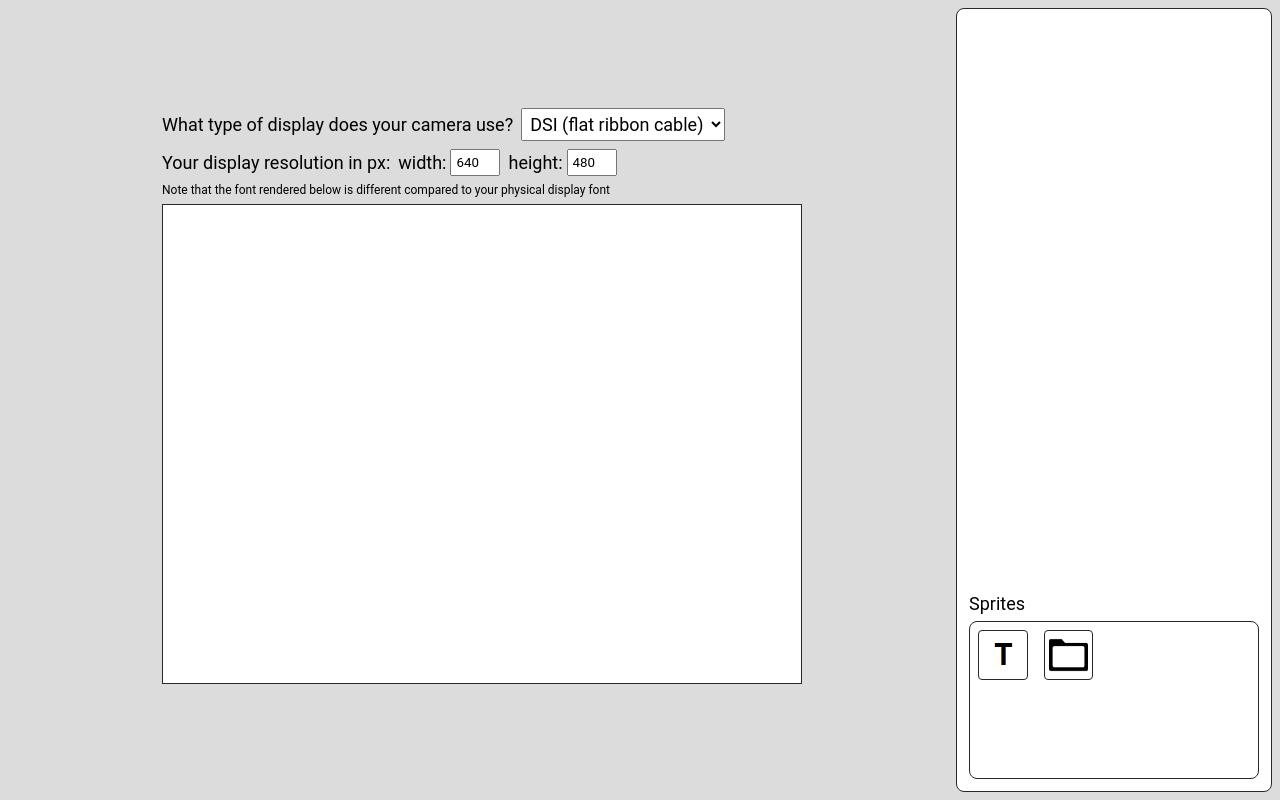
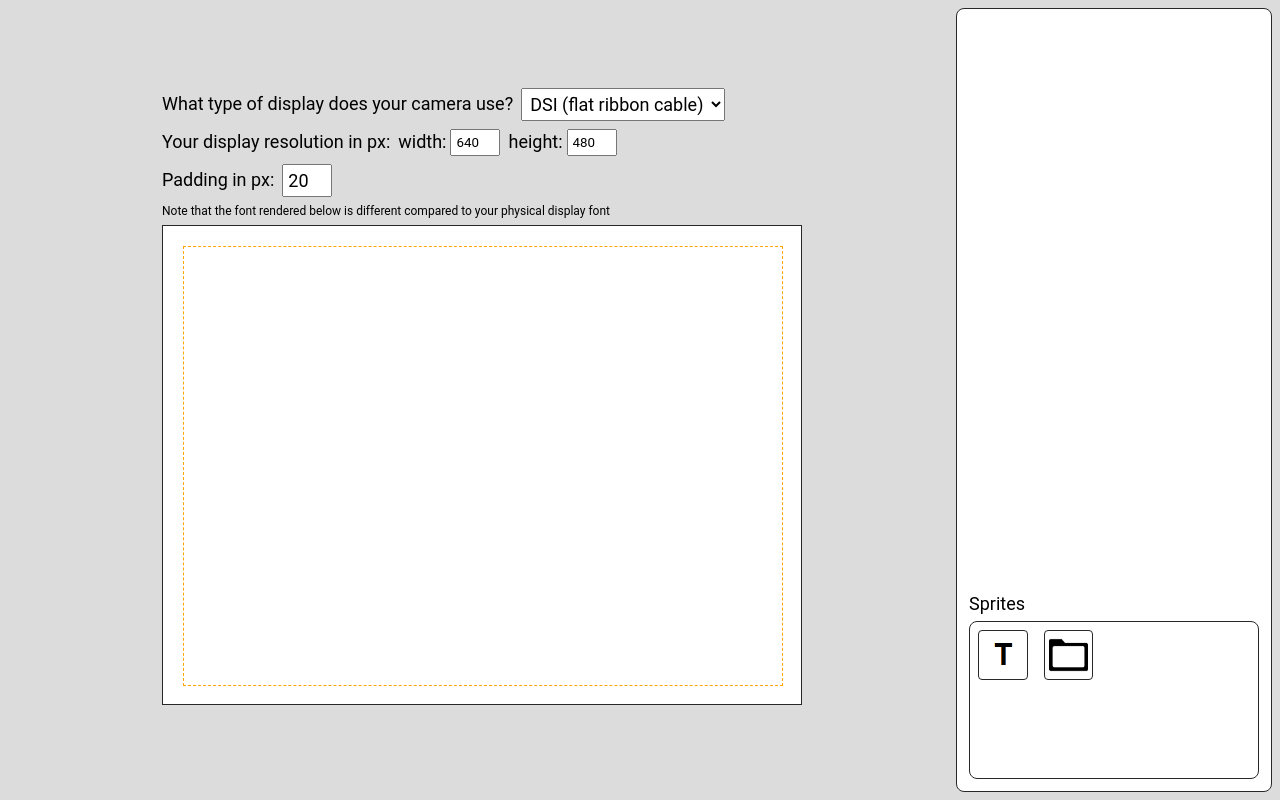
Before and after one commit to jdc-cunningham/pelicam, a React (Create React App) app in the folder src/menu-builder/app/: page / in a window 1280 px wide. Built offline with nearby package versions, Linux system fonts and the light colour scheme.

Commit message:
add padding visual guide

```diff
--- a/src/menu-builder/app/src/components/Display/Display.js
+++ b/src/menu-builder/app/src/components/Display/Display.js
@@ -6,10 +6,11 @@ const Display = (props) => {
 
   const [displayInfo, setDisplayInfo] = useState({
     type: 'DSI',
-    resolution: [640, 480] // jdc34 cam resolution
+    resolution: [640, 480], // jdc34 cam resolution
+    padding: 20 // visual aid
   });
 
-  const [lastActiveSprite, setLastActiveSprite] = useState({});
+  const [lastActiveSprite, setLastActiveSprite] = useState(null);
 
   const computePosition = (e, spriteName) => {
     const rect = e.target.getBoundingClientRect();
@@ -64,7 +65,7 @@ const Display = (props) => {
         <img
           key={index}
           alt="sprite"
-          className="App__left-display-sprite"
+          className={`App__left-display-sprite ${lastActiveSprite.name === sprite.name ? 'active': ''}`}
           src={sprite.data}
           title={sprite.name}
           draggable="true"
@@ -125,6 +126,17 @@ const Display = (props) => {
             />
           </span>
         </div>
+        <div className="App__left-display-padding">
+          <h3>Padding in px:</h3>
+          <input
+            type="number"
+            step="1"
+            value={displayInfo.padding}
+            onChange={
+              (e) => updateDisplayInfo('padding', e.target.value)
+            }
+          />
+        </div>
         <p className="disclaimer">Note that the font rendered below is different compared to your physical display font</p>
       </div>
       <div className="App__left-display">
@@ -138,10 +150,19 @@ const Display = (props) => {
           }}
         >
           {Object.keys(sprites).length > 0 && renderSprites()}
+          <div
+            className="App__left-display-scene-padding-visual-guide"
+            style={{
+              top: displayInfo.padding,
+              left: displayInfo.padding,
+              width: (displayInfo.resolution[0] - (displayInfo.padding * 2)),
+              height: (displayInfo.resolution[1] - (displayInfo.padding * 2))
+            }}
+          ></div>
         </div>
       </div>
       <div className="App__left-display-sprite-info">
-
+        {lastActiveSprite && <h3>Selected icon: {lastActiveSprite.name}</h3>}
       </div>
     </div>
   );
--- a/src/menu-builder/app/src/components/Display/Display.scss
+++ b/src/menu-builder/app/src/components/Display/Display.scss
@@ -63,6 +63,32 @@
   }
 }
 
+.App__left-display-padding {
+  display: flex;
+  align-items: center;
+  justify-content: flex-start;
+  flex-direction: row;
+  margin-top: 0.5rem;
+  font-size: 1.125rem;
+
+  input {
+    font-size: 1.125rem;
+    padding: 0.25rem;
+    margin-left: 0.5rem;
+    max-width: 50px;
+  }
+}
+
+.App__left-display-scene-padding-visual-guide {
+  position: absolute;
+  border: 1px dashed orange;
+}
+
 .App__left-display-sprite {
   position: absolute;
+  cursor: pointer;
+
+  &.active {
+    border: 1px solid red;
+  }
 }
```
